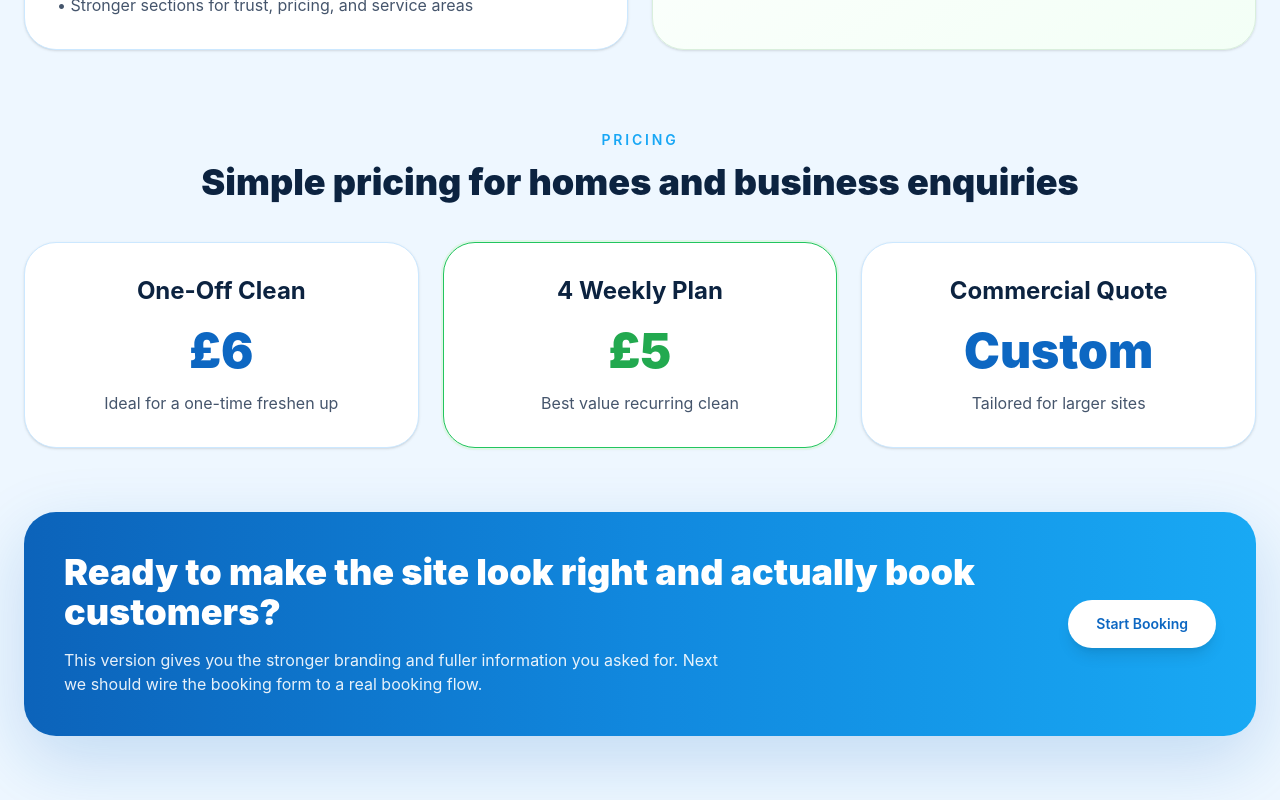
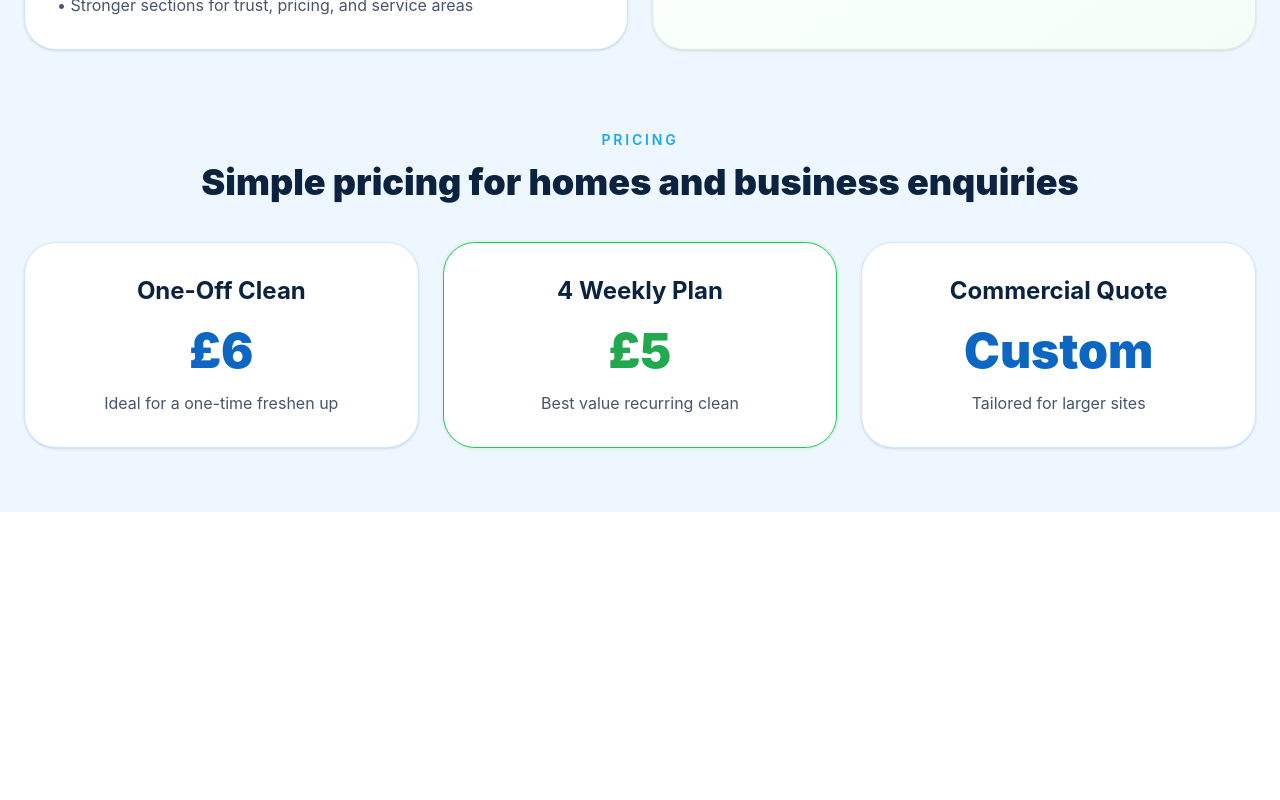
Before and after one commit to MaviUK/refreshabin, a React (Vite) app: page / in a window 1280 px wide. Shown: the part 1799-2599 px from the top of the page. After the commit the page ends 2311 px from the top, so only its background shows below. Built offline with nearby package versions, Linux system fonts and the light colour scheme.

Commit message:
Update App.jsx

```diff
--- a/src/App.jsx
+++ b/src/App.jsx
@@ -257,24 +257,6 @@ export default function App() {
         </div>
       </section>
 
-      <section className="px-6 pb-16">
-        <div className="mx-auto max-w-7xl rounded-[2rem] bg-gradient-to-r from-[#0c63ba] via-[#1188de] to-[#19a9f4] p-10 text-white shadow-[0_24px_70px_rgba(13,103,194,0.2)]">
-          <div className="grid gap-6 lg:grid-cols-[1fr_auto] lg:items-center">
-            <div>
-              <h2 className="text-4xl font-black">Ready to make the site look right and actually book customers?</h2>
-              <p className="mt-4 max-w-2xl text-white/90">
-                This version gives you the stronger branding and fuller information you asked for. Next we should wire the booking form to a real booking flow.
-              </p>
-            </div>
-            <a
-              href="#book"
-              className="inline-flex items-center justify-center rounded-full bg-white px-7 py-3.5 text-sm font-semibold text-[#0d67c2] shadow-lg"
-            >
-              Start Booking
-            </a>
-          </div>
-        </div>
-      </section>
 
       {/* Mobile Bottom Contact Bar */}
       <div className="fixed bottom-0 left-0 right-0 z-50 border-t border-white/20 bg-white/95 p-3 shadow-[0_-10px_30px_rgba(0,0,0,0.08)] backdrop-blur md:hidden">
```
